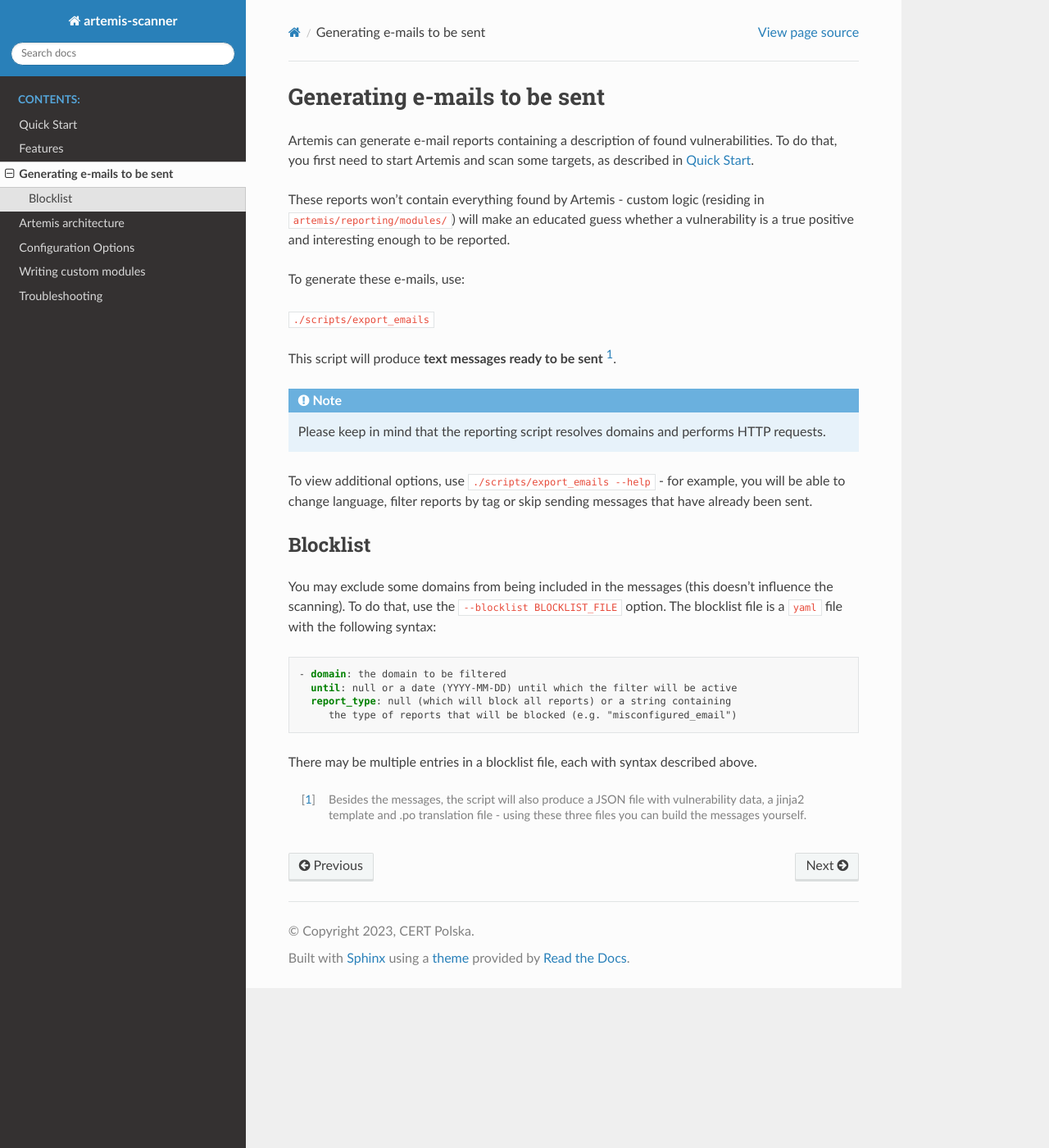
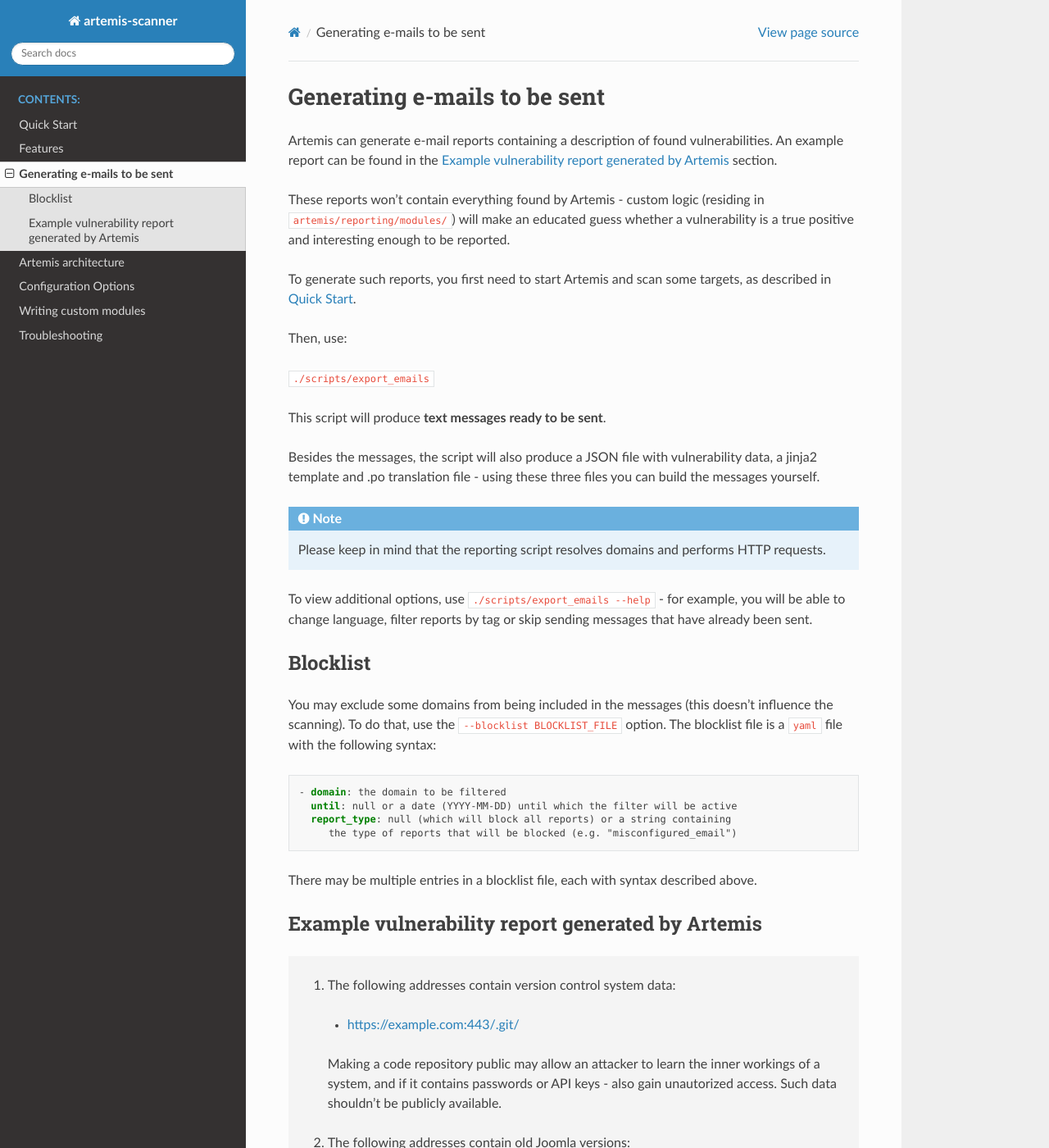
Before and after one commit to CERT-Polska/Artemis, a Sphinx documentation site: the page built from docs/generating-emails.rst, in a window 1280 px wide and 1400 px high. Shown: the whole window at 82% size. Built offline with Sphinx 7.4.7 and the Read the Docs theme 2.0.0, drawn with Linux system fonts in a browser that asks for light colours; some of the changed text lies outside the part shown.

Commit message:
Example e-mail in docs

```diff
--- /dev/null
+++ b/docs/_static/style.css
@@ -0,0 +1,5 @@
+blockquote.highlights {
+    margin-left: 0;
+    padding: 24px;
+    background-color: #f4f4f4;
+}
--- a/docs/conf.py
+++ b/docs/conf.py
@@ -68,3 +68,8 @@
 # relative to this directory. They are copied after the builtin static files,
 # so a file named "default.css" will overwrite the builtin "default.css".
 html_static_path = ["_static"]
+
+
+html_css_files = [
+    "style.css",
+]
--- a/docs/generating-emails.rst
+++ b/docs/generating-emails.rst
@@ -2,18 +2,24 @@
 
 Generating e-mails to be sent
 =============================
-Artemis can generate e-mail reports containing a description of found vulnerabilities.
-To do that, you first need to start Artemis and scan some targets, as described in :doc:`quick-start`.
+Artemis can generate e-mail reports containing a description of found vulnerabilities. An
+example report can be found in the :ref:`generating-e-mails-example-report` section.
 
 These reports won't contain everything found by Artemis - custom logic (residing in
 ``artemis/reporting/modules/``) will make an educated guess whether a vulnerability
 is a true positive and interesting enough to be reported.
 
-To generate these e-mails, use:
+To generate such reports, you first need to start Artemis and scan some targets, as described in :doc:`quick-start`.
+
+Then, use:
 
 ``./scripts/export_emails``
 
-This script will produce **text messages ready to be sent** [1]_.
+This script will produce **text messages ready to be sent**.
+
+Besides the messages, the script will also produce a JSON file with vulnerability data, a
+jinja2 template and .po translation file - using these three files you can build the messages
+yourself.
 
 .. note ::
    Please keep in mind that the reporting script resolves domains and performs HTTP requests.
@@ -36,5 +42,30 @@
 
 There may be multiple entries in a blocklist file, each with syntax described above.
 
-.. [1] Besides the messages, the script will also produce a JSON file with vulnerability data, a jinja2 template and
-    .po translation file - using these three files you can build the messages yourself.
+.. _generating-e-mails-example-report:
+
+Example vulnerability report generated by Artemis
+^^^^^^^^^^^^^^^^^^^^^^^^^^^^^^^^^^^^^^^^^^^^^^^^^
+
+.. highlights::
+
+  1. The following addresses contain version control system data:
+
+    - https://example.com:443/.git/
+
+    Making a code repository public may allow an attacker to learn the inner workings of a system, and if it contains passwords or
+    API keys - also gain unautorized access. Such data shouldn’t be publicly available.
+
+  2. The following addresses contain old Joomla versions:
+
+    - https://example.com:443 - Joomla 2.5.4
+
+    If a site is no longer used, we recommend shutting it down to eliminate the risk of exploitation of known vulnerabilities in older
+    Joomla versions. Otherwise, we recommend regular Joomla core and plugin updates.
+
+  3. The following domains don’t have properly configured e-mail sender verification mechanisms:
+
+    - example.com: Valid SPF record not found
+    - example.com: Valid DMARC record not found
+
+    Such configuration may allow an attacker to send spoofed e-mail messages from these domains.
```
